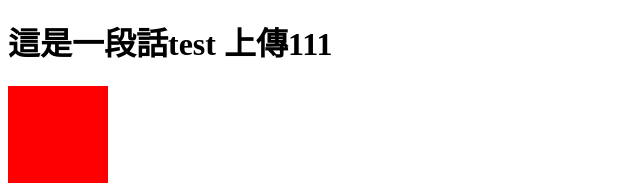
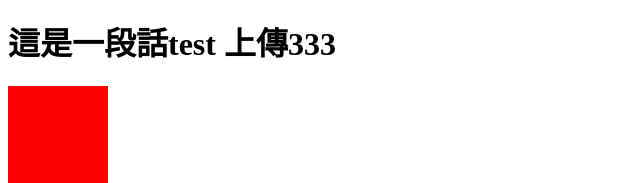
Before and after one commit to fangninglin/Ning, a plain HTML site: page index.html in a window 1280 px wide. Shown: the part 211-394 px from the top of the page, 0-640 px from the left. Drawn offline with Linux system fonts and the light colour scheme.

Commit message:
Update 2021-08-14T16:01:50.038Z

```diff
--- a/index.html
+++ b/index.html
@@ -16,7 +16,7 @@
 
 
 <h1>
-  這是一段話test 上傳111
+  這是一段話test 上傳333
 </h1>
 
 <div class="box"></div>
```
